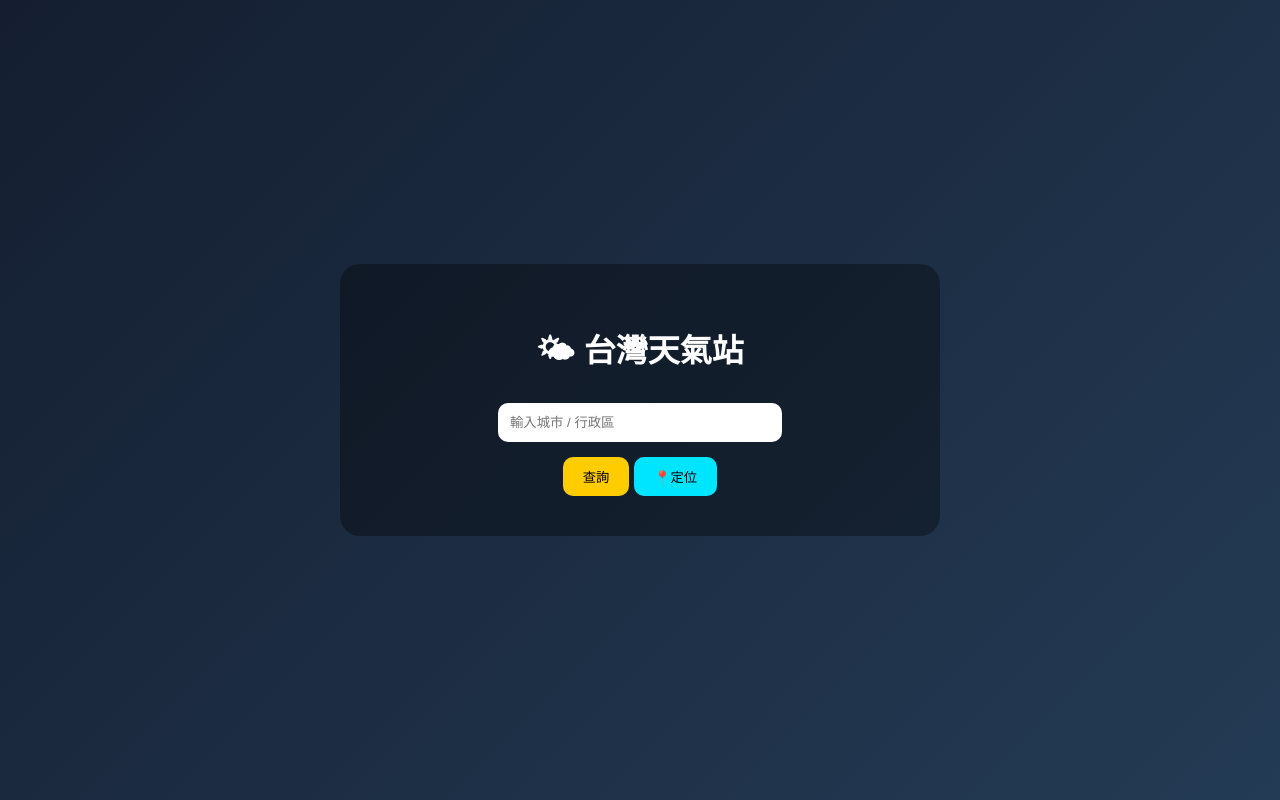
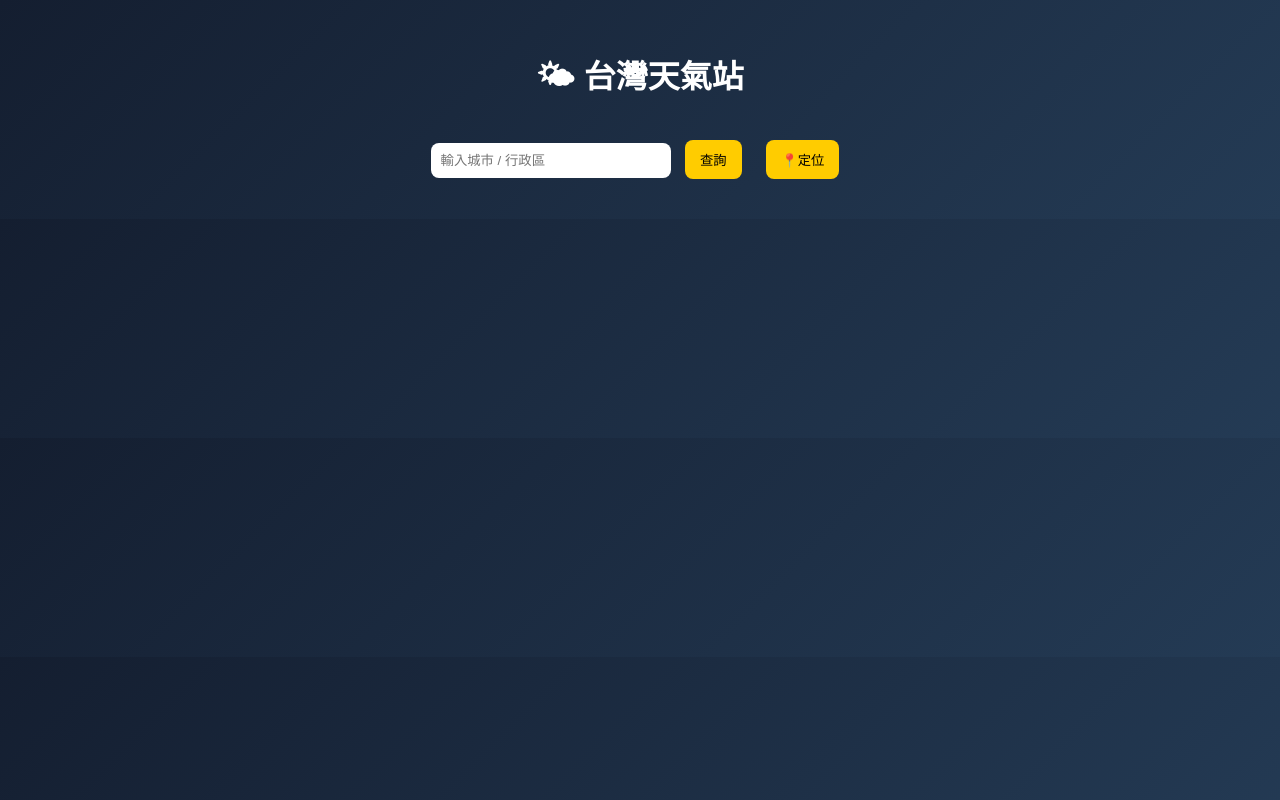
Before and after one commit to Tmomoy/weather-website, a Flask app: page / in a window 1280 px wide. Run offline with Flask 3, Linux system fonts and the light colour scheme; data that the repository does not hold is empty.

Commit message:
upgrade weather UI

```diff
--- a/app.py
+++ b/app.py
@@ -10,35 +10,23 @@ API_KEY = os.environ.get("WEATHER_API_KEY")
 
 city_map = {
 
-"台北":"Taipei",
-"臺北":"Taipei",
-
+"台北":"Taipei","臺北":"Taipei",
 "新北":"New Taipei",
-
 "桃園":"Taoyuan",
-
-"台中":"Taichung",
-"臺中":"Taichung",
-
-"台南":"Tainan",
-"臺南":"Tainan",
-
+"台中":"Taichung","臺中":"Taichung",
+"台南":"Tainan","臺南":"Tainan",
 "高雄":"Kaohsiung",
-
 "基隆":"Keelung",
 "新竹":"Hsinchu",
+"苗栗":"Miaoli",
+"彰化":"Changhua",
+"南投":"Nantou",
+"雲林":"Yunlin",
 "嘉義":"Chiayi",
-
 "屏東":"Pingtung",
 "宜蘭":"Yilan",
 "花蓮":"Hualien",
 "台東":"Taitung",
-
-"南投":"Nantou",
-"彰化":"Changhua",
-"苗栗":"Miaoli",
-"雲林":"Yunlin",
-
 "澎湖":"Penghu",
 "金門":"Kinmen",
 "連江":"Lienchiang"
@@ -59,6 +47,7 @@ def index():
         if lat and lon:
 
             weather_url=f"https://api.openweathermap.org/data/2.5/weather?lat={lat}&lon={lon}&appid={API_KEY}&units=metric&lang=zh_tw"
+
             forecast_url=f"https://api.openweathermap.org/data/2.5/forecast?lat={lat}&lon={lon}&appid={API_KEY}&units=metric&lang=zh_tw"
 
             city_name="目前位置"
@@ -71,14 +60,15 @@ def index():
                 city="台北"
 
             if city in district_city_map:
-                city = district_city_map[city]
+                city=district_city_map[city]
 
             if city in city_map:
-                city_query = city_map[city]
+                city_query=city_map[city]
             else:
-                city_query = city
+                city_query=city
 
             weather_url=f"https://api.openweathermap.org/data/2.5/weather?q={city_query},TW&appid={API_KEY}&units=metric&lang=zh_tw"
+
             forecast_url=f"https://api.openweathermap.org/data/2.5/forecast?q={city_query},TW&appid={API_KEY}&units=metric&lang=zh_tw"
 
             city_name=city
@@ -96,7 +86,6 @@ def index():
                 "humidity":weather_data["main"]["humidity"]
             }
 
-            # 今日24小時
             for item in forecast_data["list"][:8]:
 
                 today.append({
@@ -106,7 +95,6 @@ def index():
                     "rain":round(item.get("pop",0)*100)
                 })
 
-            # 未來7天
             days={}
 
             for item in forecast_data["list"]:
@@ -129,7 +117,7 @@ def index():
                 })
 
     except Exception as e:
-        print("Weather API error:",e)
+        print(e)
 
     return render_template(
         "index.html",
--- a/templates/index.html
+++ b/templates/index.html
@@ -3,6 +3,7 @@
 <head>
 
 <meta charset="UTF-8">
+
 <title>台灣天氣站</title>
 
 <script src="https://cdn.jsdelivr.net/npm/chart.js"></script>
@@ -12,69 +13,44 @@
 body{
 font-family:Arial;
 margin:0;
-min-height:100vh;
+background:linear-gradient(135deg,#4facfe,#00f2fe);
+color:white;
 display:flex;
 justify-content:center;
-align-items:center;
-background:linear-gradient(135deg,#4facfe,#00f2fe);
-color:white;
 }
 
 .container{
+max-width:600px;
+padding:30px;
 text-align:center;
-background:rgba(0,0,0,0.35);
-padding:40px;
-border-radius:20px;
-width:520px;
-}
-
-.search-box{
-position:relative;
-display:inline-block;
 }
 
 input{
-padding:12px;
-border-radius:10px;
+padding:10px;
+border-radius:8px;
 border:none;
-width:260px;
+width:220px;
 }
 
 button{
-padding:10px 20px;
+padding:10px 15px;
 border:none;
-border-radius:10px;
+border-radius:8px;
 background:#ffcc00;
-margin-top:15px;
+margin:10px;
 cursor:pointer;
 }
 
-.location-btn{
-background:#00e5ff;
-}
-
-.autocomplete{
-position:absolute;
-top:45px;
-left:0;
-background:white;
-color:black;
-width:260px;
-border-radius:10px;
-max-height:200px;
-overflow-y:auto;
-}
-
-.autocomplete div{
-padding:8px;
-cursor:pointer;
+.weather-card{
+background:rgba(255,255,255,0.2);
+padding:20px;
+border-radius:15px;
 }
 
 .forecast{
 display:flex;
+overflow-x:auto;
 gap:10px;
-overflow-x:auto;
-margin-top:15px;
 }
 
 .day{
@@ -102,23 +78,17 @@ margin-top:20px;
 
 <form method="post">
 
-<div class="search-box">
-
 <input id="cityInput" name="city" placeholder="輸入城市 / 行政區">
 
-<div id="autocomplete" class="autocomplete"></div>
+<button>查詢</button>
 
-</div>
-
-<br>
-
-<button type="submit">查詢</button>
-
-<button type="button" class="location-btn" onclick="gps()">📍定位</button>
+<button type="button" onclick="gps()">📍定位</button>
 
 </form>
 
 {% if weather %}
+
+<div class="weather-card">
 
 <h2>{{weather.city}}</h2>
 
@@ -130,7 +100,10 @@ margin-top:20px;
 
 <p>濕度 {{weather.humidity}}%</p>
 
+</div>
+
 {% endif %}
+
 
 {% if today %}
 
@@ -143,8 +116,11 @@ margin-top:20px;
 <div class="day">
 
 <p>{{t.time}}</p>
+
 <img src="https://openweathermap.org/img/wn/{{t.icon}}@2x.png">
+
 <p>{{t.temp}}°C</p>
+
 <p>🌧 {{t.rain}}%</p>
 
 </div>
@@ -157,6 +133,7 @@ margin-top:20px;
 
 {% endif %}
 
+
 {% if week %}
 
 <h3>未來7天</h3>
@@ -168,7 +145,9 @@ margin-top:20px;
 <div class="day">
 
 <p>{{d.date}}</p>
+
 <img src="https://openweathermap.org/img/wn/{{d.icon}}@2x.png">
+
 <p>{{d.temp}}°C</p>
 
 </div>
@@ -193,48 +172,16 @@ window.location.href="/?lat="+pos.coords.latitude+"&lon="+pos.coords.longitude
 
 }
 
-const cities={{districts|tojson}}
-
-const input=document.getElementById("cityInput")
-const box=document.getElementById("autocomplete")
-
-input.addEventListener("input",function(){
-
-let val=this.value
-box.innerHTML=""
-
-if(!val) return
-
-cities.forEach(city=>{
-
-if(city.includes(val)){
-
-let div=document.createElement("div")
-div.textContent=city
-
-div.onclick=function(){
-input.value=city
-box.innerHTML=""
-}
-
-box.appendChild(div)
-
-}
-
-})
-
-})
-
 {% if today %}
 
-const ctx=document.getElementById("tempChart")
+const ctx=document.getElementById('tempChart')
 
 new Chart(ctx,{
-type:"line",
+type:'line',
 data:{
 labels:[{% for t in today %}"{{t.time}}",{% endfor %}],
 datasets:[{
-label:"溫度",
+label:'溫度',
 data:[{% for t in today %}{{t.temp}},{% endfor %}],
 borderWidth:3
 }]
@@ -246,7 +193,9 @@ borderWidth:3
 let hour=new Date().getHours()
 
 if(hour>=18||hour<=6){
+
 document.body.style.background="linear-gradient(135deg,#141E30,#243B55)"
+
 }
 
 </script>
```
